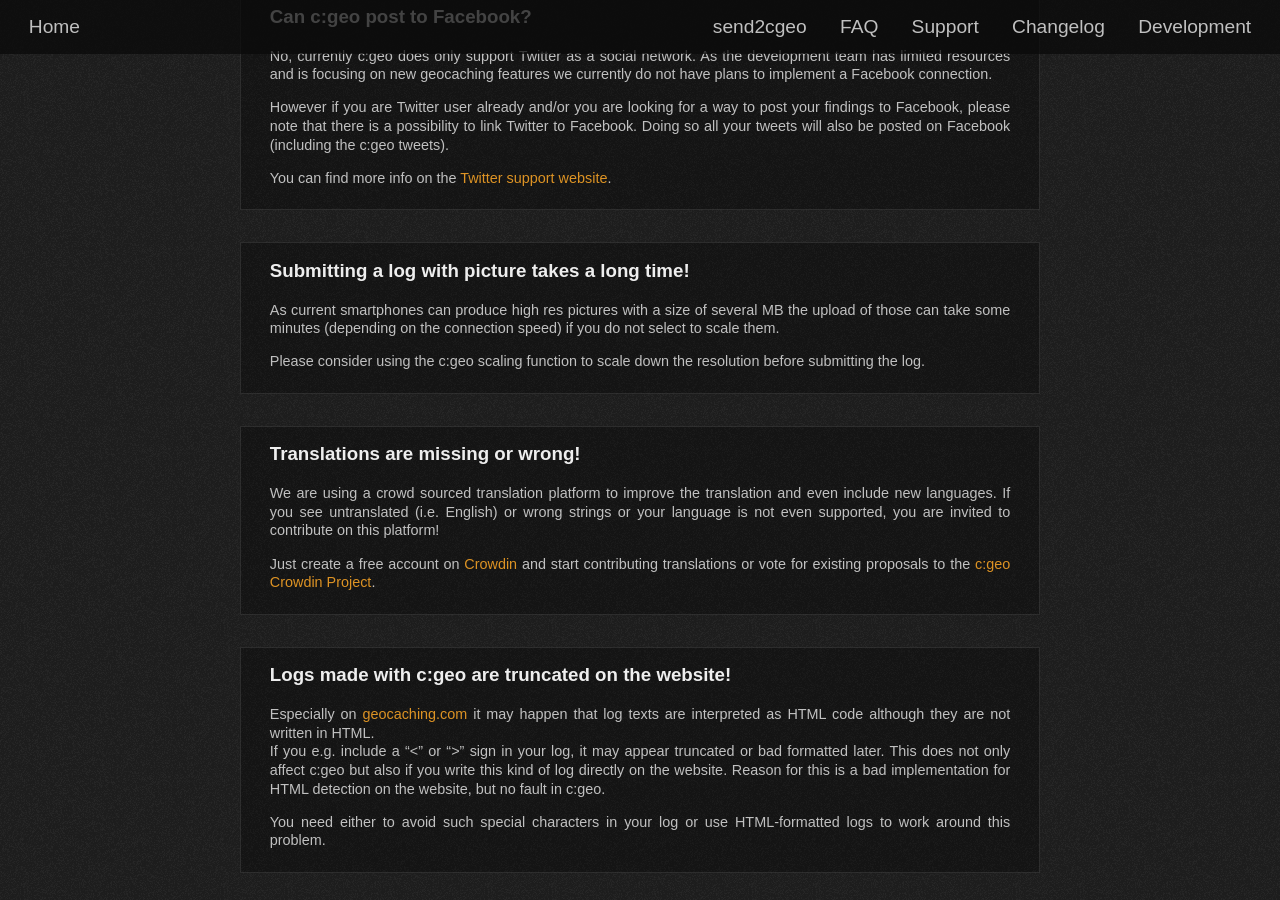
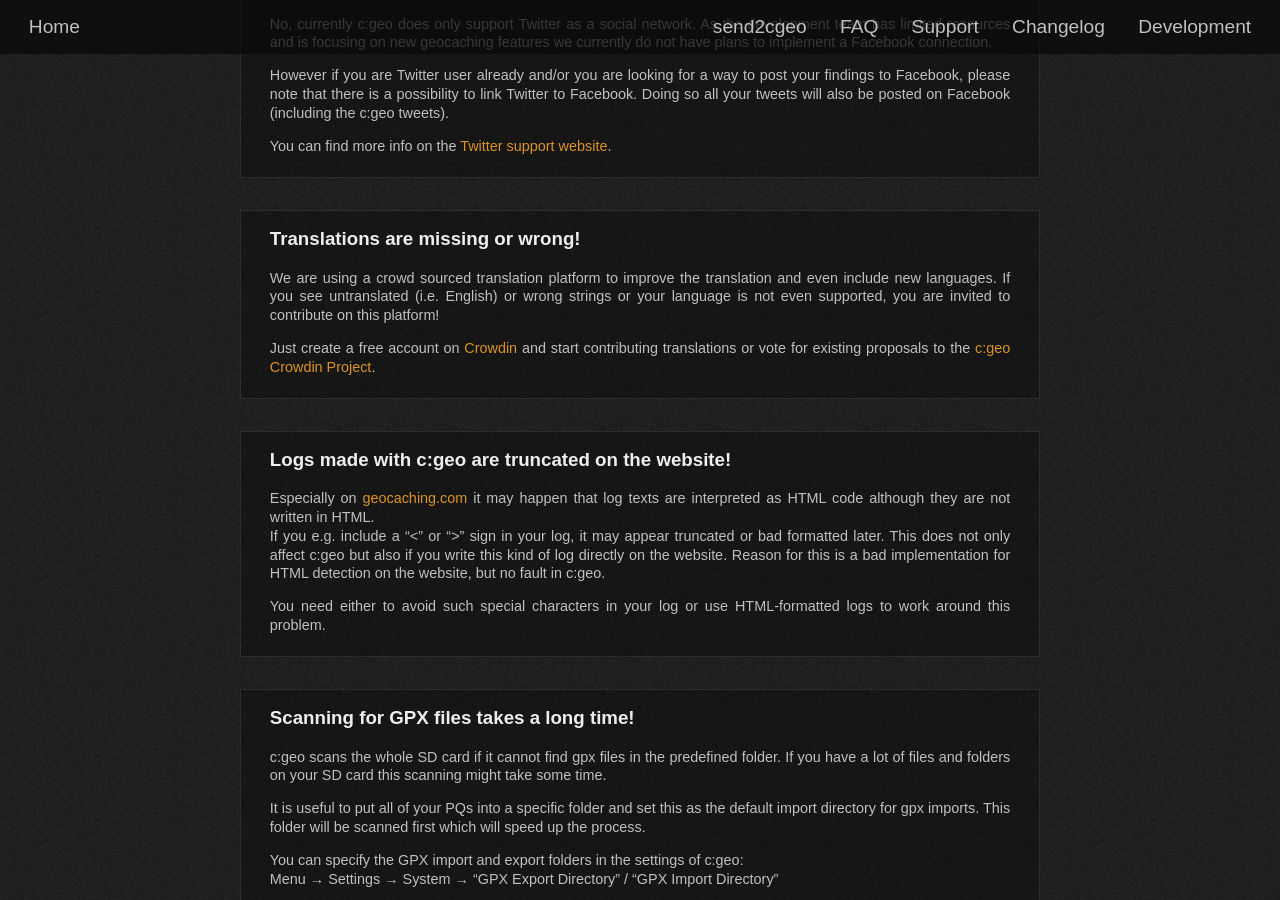
Before and after one commit to cgeo/cgeo.github.io, a Jekyll site: the page built from faq.html, in a window 1280 px wide and 900 px high, scrolled down 8954 px. Built offline with Jekyll 4.4.1, drawn with Linux system fonts in a browser that asks for light colours; some web fonts are replaced; some of the changed text lies outside the part shown.

Commit message:
Remove outdated or old FAQ entries

```diff
--- a/_data/faq.yml
+++ b/_data/faq.yml
@@ -266,13 +266,6 @@
 
             You can find more info on the [Twitter support website](https://support.twitter.com/articles/31113-using-twitter-with-facebook/).
 
-      - title: Submitting a log with picture takes a long time!
-        id: log-sending-long
-        content: |
-            As current smartphones can produce high res pictures with a size of several MB the upload of those can take some minutes (depending on the connection speed) if you do not select to scale them.
-
-            Please consider using the c:geo scaling function to scale down the resolution before submitting the log.
-
       - title: Translations are missing or wrong!
         id: translation-missing
         content: |
@@ -421,13 +414,6 @@
             Afterwards this cache will no longer be returned in searches and on the live map in c:geo. Additionally it will be deleted from your device if it was stored before.
 
             Unignoring the cache will only be possible by accessing your list of ignored caches on your [geocaching.com bookmark page](http://www.geocaching.com/bookmarks/) and removing the cache from this list.
-
-      - title: I am missing the filter to show only offline logged caches!
-        id: offline-log-filter
-        content: |
-            This filter was accidentally implemented twice in older version of c:geo.
-
-            This has now been corrected starting with c:geo version 2015.09.23 only to appear once. You will find it in Menu → Filter → With personal data → With offline log
 
       - title: How to delete my account?
         id: delete-account
```
